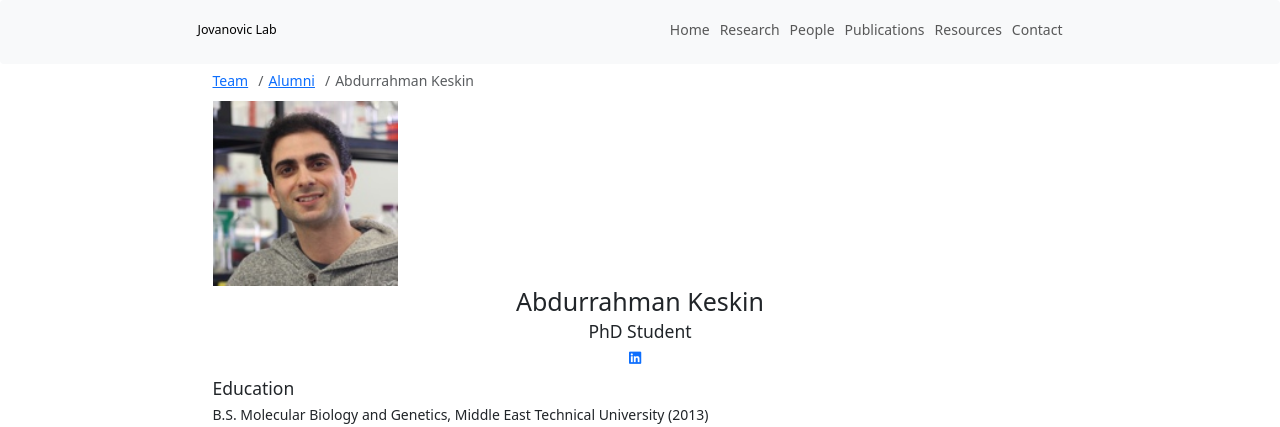
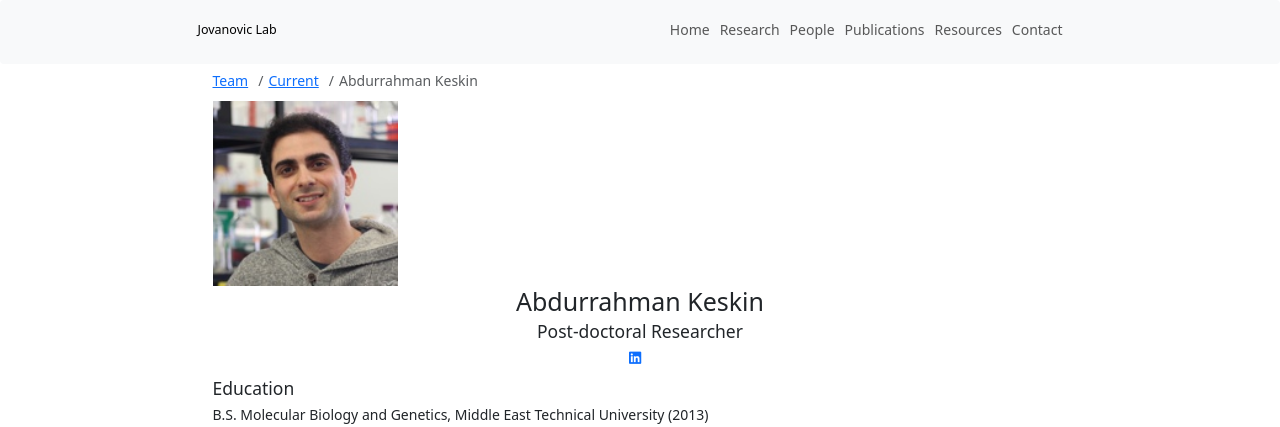
Before and after one commit to mjlab-Columbia/mjlab-columbia.github.io, a Jekyll site: the page built from _pages/_posts/2024-02-26-abdurrahman-keskin.md, in a window 1280 px wide. Shown: the top 427 px of the page. Built offline with Jekyll 4.4.1, drawn with Linux system fonts in a browser that asks for light colours; nearby versions of some CDN libraries.

Commit message:
Apo is listed as current postdoc rather than former graduate student

```diff
--- a/_pages/_posts/2024-02-26-abdurrahman-keskin.md
+++ b/_pages/_posts/2024-02-26-abdurrahman-keskin.md
@@ -1,10 +1,10 @@
 ---
 layout: member
-category: alumni
-subcategory: student
+category: current
+subcategory: postdoc
 title: Abdurrahman Keskin
 image: abdurrahman-keskin-150-by-150.jpg
-role: PhD Student
+role: Post-doctoral Researcher
 permalink: "team/abdurrahman-kesin"
 social:
   linkedin: https://www.linkedin.com/in/abdurrahman-keskin-a479b7168/
```
